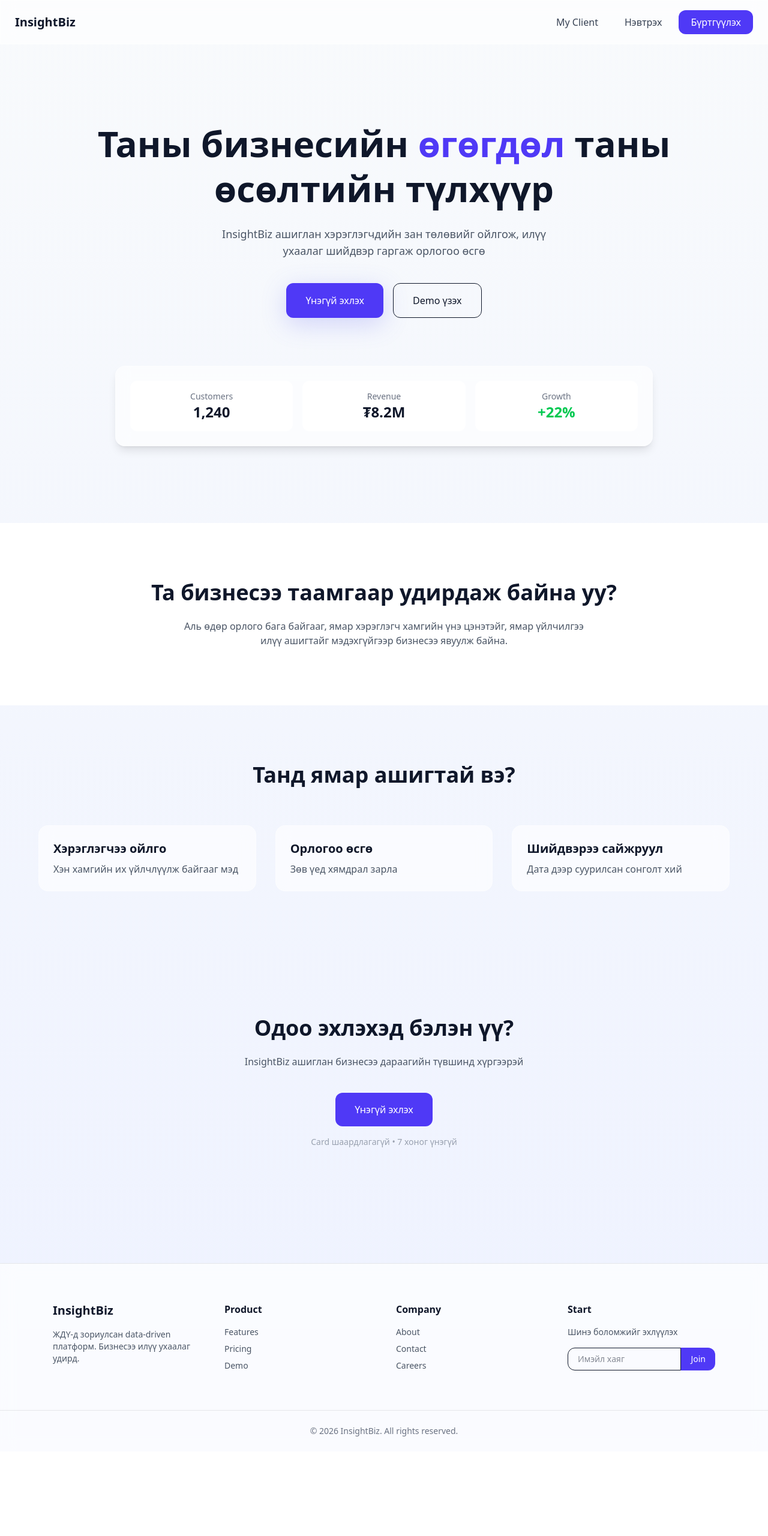
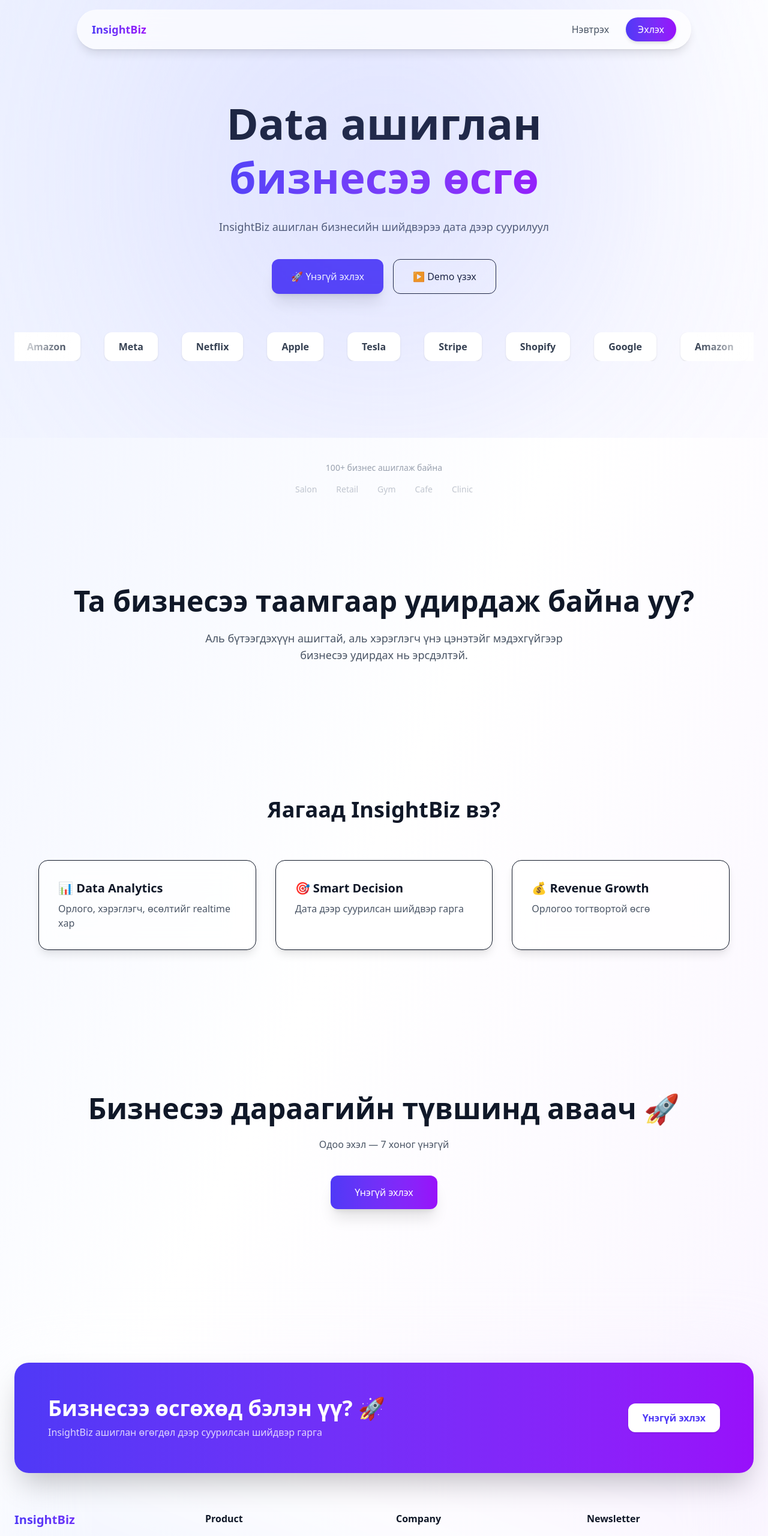
Before and after one commit to iAmSexyAndIknowIt01/insightBiz, a Next.js app: page / in a window 1280 px wide. Shown: the top 2561 px of the page at 60% size. Before the commit the page ends 2420 px from the top, so only its background shows below. Built offline with nearby package versions, Linux system fonts and the light colour scheme.

Commit message:
landing page improved

```diff
--- a/src/app/globals.css
+++ b/src/app/globals.css
@@ -17,3 +17,17 @@ body {
   backdrop-filter: blur(12px);
   border: 1px solid rgba(255,255,255,0.3);
 }
+
+
+@keyframes scroll {
+  0% {
+    transform: translateX(0);
+  }
+  100% {
+    transform: translateX(-50%);
+  }
+}
+
+.animate-scroll {
+  animation: scroll 25s linear infinite;
+}
--- a/src/app/page.tsx
+++ b/src/app/page.tsx
@@ -4,12 +4,14 @@ import Problem from "../components/Problem"
 import Features from "../components/Features"
 import CTA from "../components/CTA"
 import Footer from "../components/Footer"
+import Logos from "@/components/Logos"
 
 export default function Home() {
   return (
-    <main>
+    <main className="bg-linear-to-br from-indigo-50 via-white to-purple-50 text-gray-900">
       <Navbar />
       <Hero />
+      <Logos />
       <Problem />
       <Features />
       <CTA />
--- a/src/components/CTA.tsx
+++ b/src/components/CTA.tsx
@@ -1,21 +1,29 @@
+"use client"
+import { motion } from "framer-motion"
+
 export default function CTA() {
   return (
-    <section id="cta" className="py-28 px-6 text-center">
-      <h2 className="text-4xl font-bold mb-6">
-        Одоо эхлэхэд бэлэн үү?
-      </h2>
+    <section className="py-32 px-6 text-center">
+
+      <motion.h2
+        initial={{ opacity: 0 }}
+        whileInView={{ opacity: 1 }}
+        className="text-4xl md:text-5xl font-bold mb-6"
+      >
+        Бизнесээ дараагийн түвшинд аваач 🚀
+      </motion.h2>
 
       <p className="text-gray-600 mb-10">
-        InsightBiz ашиглан бизнесээ дараагийн түвшинд хүргээрэй
+        Одоо эхэл — 7 хоног үнэгүй
       </p>
 
-      <button className="bg-indigo-600 text-white px-8 py-4 rounded-xl">
+      <motion.button
+        whileHover={{ scale: 1.05 }}
+        className="bg-gradient-to-r from-indigo-600 to-purple-600 text-white px-10 py-4 rounded-xl shadow-xl"
+      >
         Үнэгүй эхлэх
-      </button>
+      </motion.button>
 
-      <p className="text-sm text-gray-400 mt-4">
-        Card шаардлагагүй • 7 хоног үнэгүй
-      </p>
     </section>
   )
 }
--- a/src/components/Features.tsx
+++ b/src/components/Features.tsx
@@ -3,24 +3,25 @@ import { motion } from "framer-motion"
 
 const features = [
   {
-    title: "Хэрэглэгчээ ойлго",
-    desc: "Хэн хамгийн их үйлчлүүлж байгааг мэд",
+    title: "📊 Data Analytics",
+    desc: "Орлого, хэрэглэгч, өсөлтийг realtime хар",
   },
   {
-    title: "Орлогоо өсгө",
-    desc: "Зөв үед хямдрал зарла",
+    title: "🎯 Smart Decision",
+    desc: "Дата дээр суурилсан шийдвэр гарга",
   },
   {
-    title: "Шийдвэрээ сайжруул",
-    desc: "Дата дээр суурилсан сонголт хий",
+    title: "💰 Revenue Growth",
+    desc: "Орлогоо тогтвортой өсгө",
   },
 ]
 
 export default function Features() {
   return (
-    <section id="features" className="py-24 px-6">
+    <section className="py-28 px-6">
+
       <h2 className="text-4xl font-bold text-center mb-16">
-        Танд ямар ашигтай вэ?
+        Яагаад InsightBiz вэ?
       </h2>
 
       <div className="grid md:grid-cols-3 gap-8 max-w-6xl mx-auto">
@@ -28,13 +29,17 @@ export default function Features() {
           <motion.div
             key={i}
             whileHover={{ scale: 1.05 }}
-            className="glass-light p-6 rounded-2xl"
+            initial={{ opacity: 0, y: 50 }}
+            whileInView={{ opacity: 1, y: 0 }}
+            transition={{ delay: i * 0.2 }}
+            className="bg-white/70 backdrop-blur-xl p-8 rounded-2xl shadow-lg border"
           >
             <h3 className="text-xl font-semibold mb-2">{f.title}</h3>
             <p className="text-gray-600">{f.desc}</p>
           </motion.div>
         ))}
       </div>
+
     </section>
   )
 }
--- a/src/components/Footer.tsx
+++ b/src/components/Footer.tsx
@@ -1,51 +1,101 @@
+"use client"
+
+import { useRouter } from "next/navigation"
+
 export default function Footer() {
+  const router = useRouter()
+
   return (
-    <footer className="mt-20 border-t border-gray-200 bg-white/70 backdrop-blur-md">
+    <footer className="relative mt-32">
 
-      <div className="max-w-6xl mx-auto px-6 py-16 grid md:grid-cols-4 gap-10">
+      {/* 🔥 BACKGROUND GLOW */}
+      <div className="absolute inset-0 bg-gradient-to-tr from-indigo-100 via-white to-purple-100 opacity-70 blur-3xl" />
 
-        {/* Brand */}
+      <div className="relative max-w-7xl mx-auto px-6">
+
+        {/* 🚀 CTA BOX */}
+        <div className="mb-16 rounded-3xl bg-gradient-to-r from-indigo-600 to-purple-600 text-white p-10 md:p-14 shadow-2xl flex flex-col md:flex-row items-center justify-between gap-6">
+
           <div>
-          <h2 className="text-xl font-bold mb-4">InsightBiz</h2>
-          <p className="text-gray-600 text-sm">
-            ЖДҮ-д зориулсан data-driven платформ. Бизнесээ илүү ухаалаг удирд.
+            <h2 className="text-3xl md:text-4xl font-bold mb-2">
+              Бизнесээ өсгөхөд бэлэн үү? 🚀
+            </h2>
+            <p className="text-white/80">
+              InsightBiz ашиглан өгөгдөл дээр суурилсан шийдвэр гарга
             </p>
           </div>
 
-        {/* Product */}
+          <button
+            onClick={() => router.push("/register")}
+            className="bg-white text-indigo-600 px-6 py-3 rounded-xl font-semibold shadow hover:scale-105 transition"
+          >
+            Үнэгүй эхлэх
+          </button>
+        </div>
+
+        {/* 🔗 MAIN GRID */}
+        <div className="grid md:grid-cols-4 gap-10 pb-14">
+
+          {/* BRAND */}
+          <div>
+            <h2 className="text-xl font-bold mb-4 bg-gradient-to-r from-indigo-600 to-purple-600 bg-clip-text text-transparent">
+              InsightBiz
+            </h2>
+            <p className="text-gray-600 text-sm leading-relaxed">
+              ЖДҮ-д зориулсан data-driven платформ. Орлогоо өсгөж,
+              хэрэглэгчээ илүү сайн ойлго.
+            </p>
+          </div>
+
+          {/* PRODUCT */}
           <div>
             <h3 className="font-semibold mb-4">Product</h3>
             <ul className="space-y-2 text-gray-600 text-sm">
-            <li><a href="#features" className="hover:text-black">Features</a></li>
-            <li><a href="#" className="hover:text-black">Pricing</a></li>
-            <li><a href="#" className="hover:text-black">Demo</a></li>
+              <li className="hover:text-indigo-600 cursor-pointer transition">
+                Features
+              </li>
+              <li className="hover:text-indigo-600 cursor-pointer transition">
+                Pricing
+              </li>
+              <li className="hover:text-indigo-600 cursor-pointer transition">
+                Demo
+              </li>
             </ul>
           </div>
 
-        {/* Company */}
+          {/* COMPANY */}
           <div>
             <h3 className="font-semibold mb-4">Company</h3>
             <ul className="space-y-2 text-gray-600 text-sm">
-            <li><a href="#" className="hover:text-black">About</a></li>
-            <li><a href="#" className="hover:text-black">Contact</a></li>
-            <li><a href="#" className="hover:text-black">Careers</a></li>
+              <li className="hover:text-indigo-600 cursor-pointer transition">
+                About
+              </li>
+              <li className="hover:text-indigo-600 cursor-pointer transition">
+                Contact
+              </li>
+              <li className="hover:text-indigo-600 cursor-pointer transition">
+                Careers
+              </li>
             </ul>
           </div>
 
-        {/* CTA / Newsletter */}
+          {/* 📩 NEWSLETTER */}
           <div>
-          <h3 className="font-semibold mb-4">Start</h3>
+            <h3 className="font-semibold mb-4">Newsletter</h3>
+
             <p className="text-gray-600 text-sm mb-4">
-            Шинэ боломжийг эхлүүлэх
+              Шинэ боломж, update-уудыг эхэлж мэдээрэй
             </p>
 
-          <div className="flex">
+            <div className="flex items-center bg-white border rounded-xl overflow-hidden shadow-sm focus-within:ring-2 focus-within:ring-indigo-500">
+
               <input
                 type="email"
                 placeholder="Имэйл хаяг"
-              className="px-4 py-2 w-full border rounded-l-xl text-sm focus:outline-none"
+                className="px-4 py-2 w-full text-sm outline-none"
               />
-            <button className="bg-indigo-600 text-white px-4 rounded-r-xl text-sm">
+
+              <button className="bg-indigo-600 text-white px-4 py-2 text-sm hover:bg-indigo-700 transition">
                 Join
               </button>
             </div>
@@ -53,11 +103,12 @@ export default function Footer() {
 
         </div>
 
-      {/* Bottom */}
+        {/* 🔻 BOTTOM */}
         <div className="border-t border-gray-200 py-6 text-center text-sm text-gray-500">
           © 2026 InsightBiz. All rights reserved.
         </div>
 
+      </div>
     </footer>
   )
 }
--- a/src/components/Hero.tsx
+++ b/src/components/Hero.tsx
@@ -1,51 +1,68 @@
 "use client"
-import { motion } from "framer-motion"
 
 export default function Hero() {
+  // 👉 dummy logos (дараа нь real logo image сольж болно)
+  const logos = [
+    "Google",
+    "Amazon",
+    "Meta",
+    "Netflix",
+    "Apple",
+    "Tesla",
+    "Stripe",
+    "Shopify",
+  ]
+
   return (
-    <section className="text-center py-32 px-6 relative overflow-hidden">
+    <section className="pt-40 pb-32 px-6 text-center relative overflow-hidden">
 
-      <motion.h1
-        initial={{ opacity: 0, y: 40 }}
-        animate={{ opacity: 1, y: 0 }}
-        className="text-5xl md:text-6xl font-bold mb-6 leading-tight"
-      >
-        Таны бизнесийн
-        <span className="text-indigo-600"> өгөгдөл </span>
-        таны өсөлтийн түлхүүр
-      </motion.h1>
+      {/* background glow */}
+      <div className="absolute top-[-100px] left-1/2 -translate-x-1/2 w-[800px] h-[800px] bg-indigo-400 opacity-20 blur-[200px]" />
 
+      {/* TITLE */}
+      <h1 className="text-5xl md:text-7xl font-bold leading-tight mb-6">
+        Data ашиглан
+        <br />
+        <span className="bg-gradient-to-r from-indigo-600 to-purple-600 bg-clip-text text-transparent">
+          бизнесээ өсгө
+        </span>
+      </h1>
+
+      {/* DESC */}
       <p className="text-gray-600 max-w-xl mx-auto mb-10 text-lg">
-        InsightBiz ашиглан хэрэглэгчдийн зан төлөвийг ойлгож,
-        илүү ухаалаг шийдвэр гаргаж орлогоо өсгө
+        InsightBiz ашиглан бизнесийн шийдвэрээ дата дээр суурилуул
       </p>
 
-      <div className="flex justify-center gap-4 flex-wrap">
-        <button className="bg-indigo-600 text-white px-8 py-4 rounded-xl glow-light">
-          Үнэгүй эхлэх
+      {/* CTA */}
+      <div className="flex justify-center gap-4 flex-wrap mb-16">
+        <button className="bg-indigo-600 text-white px-8 py-4 rounded-xl shadow-xl hover:scale-105 transition">
+          🚀 Үнэгүй эхлэх
         </button>
 
-        <button className="border px-8 py-4 rounded-xl">
-          Demo үзэх
+        <button className="border px-8 py-4 rounded-xl hover:bg-gray-100 transition">
+          ▶ Demo үзэх
         </button>
       </div>
 
-      {/* Dashboard preview */}
-      <div className="mt-20 max-w-4xl mx-auto glass-light p-6 rounded-2xl shadow-lg">
-        <div className="grid grid-cols-3 gap-4">
-          <div className="p-4 bg-white rounded-xl">
-            <p className="text-gray-500 text-sm">Customers</p>
-            <p className="text-2xl font-bold">1,240</p>
-          </div>
-          <div className="p-4 bg-white rounded-xl">
-            <p className="text-gray-500 text-sm">Revenue</p>
-            <p className="text-2xl font-bold">₮8.2M</p>
-          </div>
-          <div className="p-4 bg-white rounded-xl">
-            <p className="text-gray-500 text-sm">Growth</p>
-            <p className="text-2xl font-bold text-green-500">+22%</p>
-          </div>
+      {/* 🔥 LOGO CAROUSEL */}
+      <div className="relative overflow-hidden">
+
+        {/* fade edges */}
+        <div className="absolute left-0 top-0 h-full w-24 bg-gradient-to-r from-white to-transparent z-10" />
+        <div className="absolute right-0 top-0 h-full w-24 bg-gradient-to-l from-white to-transparent z-10" />
+
+        <div className="flex gap-10 animate-scroll whitespace-nowrap">
+          {/* double render for infinite loop */}
+          {[...logos, ...logos].map((logo, i) => (
+            <div
+              key={i}
+              className="px-6 py-3 bg-white rounded-xl shadow text-gray-700 font-semibold"
+            >
+              {logo}
+            </div>
+          ))}
         </div>
+
       </div>
 
     </section>
--- /dev/null
+++ b/src/components/Logos.tsx
@@ -0,0 +1,15 @@
+export default function Logos() {
+  return (
+    <section className="py-10 text-center text-gray-400 text-sm">
+      <p className="mb-4">100+ бизнес ашиглаж байна</p>
+
+      <div className="flex justify-center gap-8 opacity-60">
+        <span>Salon</span>
+        <span>Retail</span>
+        <span>Gym</span>
+        <span>Cafe</span>
+        <span>Clinic</span>
+      </div>
+    </section>
+  )
+}
--- a/src/components/Navbar.tsx
+++ b/src/components/Navbar.tsx
@@ -5,40 +5,50 @@ import { useRouter } from "next/navigation"
 export default function Navbar() {
   const router = useRouter()
 
-  const handleClientClick = () => {
-    sessionStorage.setItem("mode", "client")
-    router.push("/login")
-  }
+  return (
+    <div className="fixed top-4 left-0 w-full flex justify-center z-50 px-4">
 
-  return (
-    <nav className="w-full px-6 py-4 flex justify-between items-center sticky top-0 z-50 glass-light">
+      <nav className="
+        flex items-center justify-between
+        w-full max-w-5xl
+        px-6 py-3
+        rounded-full
+        backdrop-blur-xl
+        bg-white/70
+        border border-white/30
+        shadow-lg
+      ">
 
-      <h1 className="text-xl font-bold">InsightBiz</h1>
+        {/* LOGO */}
+        <h1 className="text-lg font-bold bg-gradient-to-r from-indigo-600 to-purple-600 bg-clip-text text-transparent">
+          InsightBiz
+        </h1>
 
-      <div className="flex items-center gap-3">
+        {/* ACTIONS */}
+        <div className="flex items-center gap-3">
+          <button
+            onClick={() => router.push("/login")}
+            className="px-4 py-2 text-gray-600 hover:text-black transition"
+          >
+            Нэвтрэх
+          </button>
 
-        <button
-          onClick={handleClientClick}
-          className="px-4 py-2 text-gray-700 hover:text-black"
-        >
-          My Client
-        </button>
+          <button
+            onClick={() => router.push("/register")}
+            className="
+              bg-gradient-to-r from-indigo-600 to-purple-600
+              text-white px-5 py-2
+              rounded-full
+              shadow-md
+              hover:scale-105
+              transition
+            "
+          >
+            Эхлэх
+          </button>
+        </div>
 
-        <a
-          href="/login"
-          className="px-4 py-2 text-gray-700 hover:text-black"
-        >
-          Нэвтрэх
-        </a>
-
-        <a
-          href="/register"
-          className="bg-indigo-600 text-white px-5 py-2 rounded-xl"
-        >
-          Бүртгүүлэх
-        </a>
-
-      </div>
-    </nav>
+      </nav>
+    </div>
   )
 }
--- a/src/components/Problem.tsx
+++ b/src/components/Problem.tsx
@@ -1,14 +1,27 @@
+"use client"
+import { motion } from "framer-motion"
+
 export default function Problem() {
   return (
-    <section className="py-24 px-6 text-center bg-white">
-      <h2 className="text-4xl font-bold mb-6">
+    <section className="py-28 px-6 text-center">
+
+      <motion.h2
+        initial={{ opacity: 0, y: 40 }}
+        whileInView={{ opacity: 1, y: 0 }}
+        className="text-4xl md:text-5xl font-bold mb-6"
+      >
         Та бизнесээ таамгаар удирдаж байна уу?
-      </h2>
+      </motion.h2>
 
-      <p className="text-gray-600 max-w-2xl mx-auto">
-        Аль өдөр орлого бага байгааг, ямар хэрэглэгч хамгийн үнэ цэнэтэйг,
-        ямар үйлчилгээ илүү ашигтайг мэдэхгүйгээр бизнесээ явуулж байна.
-      </p>
+      <motion.p
+        initial={{ opacity: 0 }}
+        whileInView={{ opacity: 1 }}
+        className="text-gray-600 max-w-2xl mx-auto text-lg"
+      >
+        Аль бүтээгдэхүүн ашигтай, аль хэрэглэгч үнэ цэнэтэйг мэдэхгүйгээр
+        бизнесээ удирдах нь эрсдэлтэй.
+      </motion.p>
+
     </section>
   )
 }
```
Also changed, not shown: src/components/Reveal.tsx (added, +42 -0 lines). Lines whose indentation alone changed are shown as unchanged.
